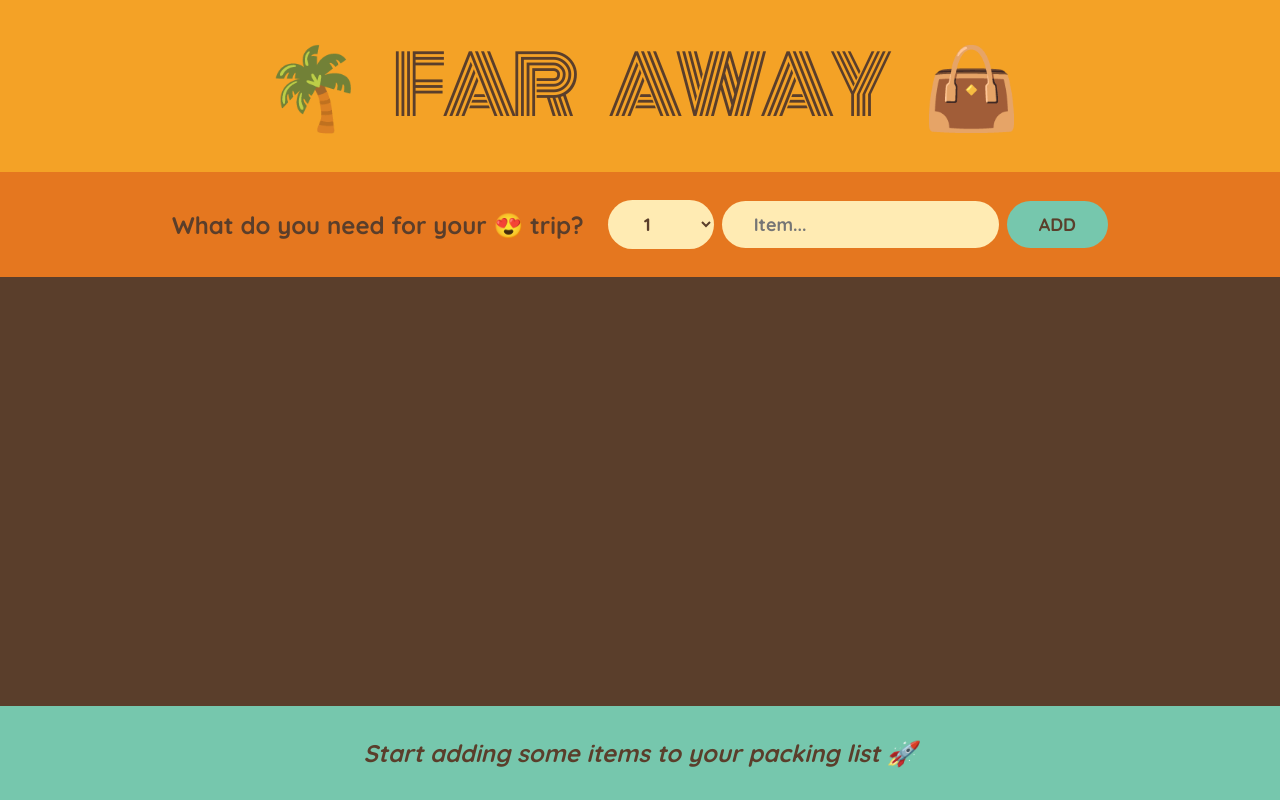
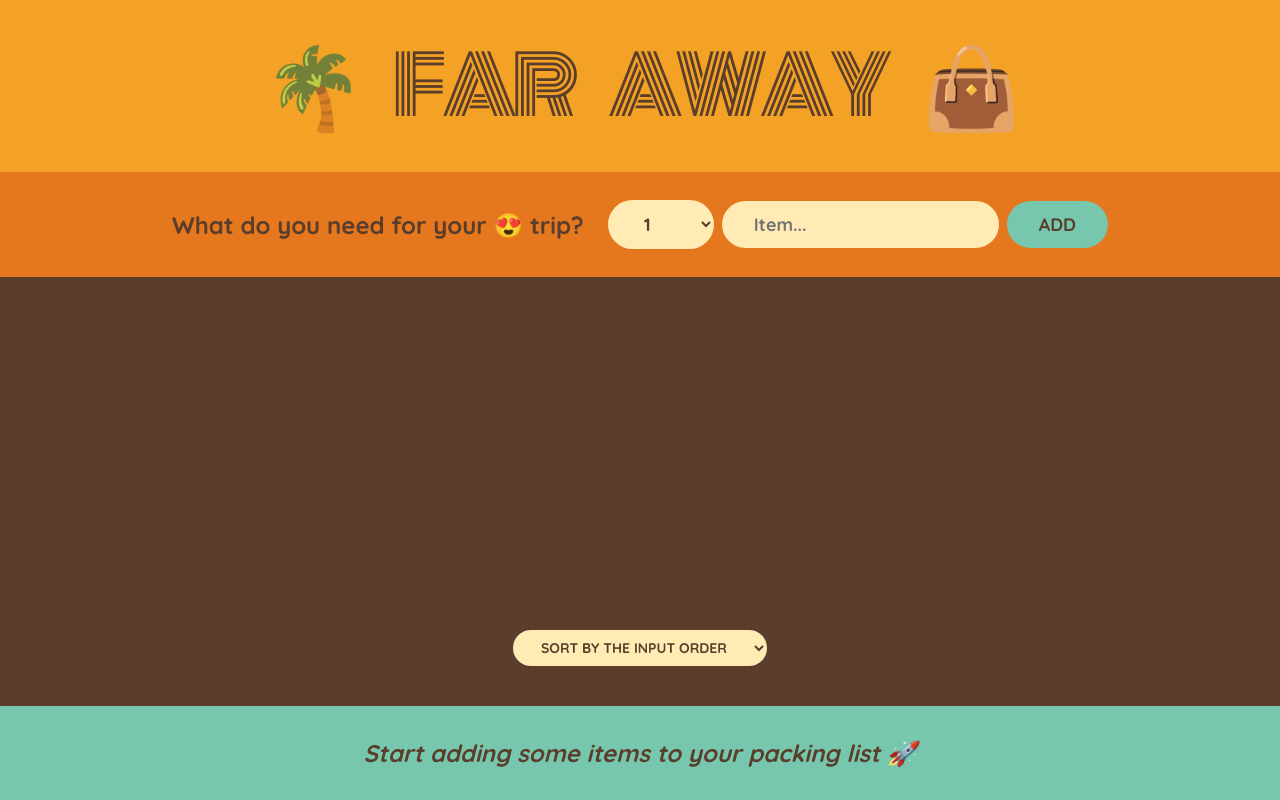
Before and after one commit to ivantxo/05_travel_list, a React (Create React App) app: page / in a window 1280 px wide. Built offline with nearby package versions, Linux system fonts and the light colour scheme.

Commit message:
Sorting items

```diff
--- a/src/PackingList.js
+++ b/src/PackingList.js
@@ -1,10 +1,29 @@
+import { useState } from "react";
 import Item from "./Item";
 
 function PackingList({ items, onDeleteItem, onToggleItem }) {
+  const [sortBy, setSortBy] = useState("input");
+
+  let sortedItems;
+
+  if (sortBy === "input") sortedItems = items;
+
+  if (sortBy === "description") {
+    sortedItems = items
+      .slice()
+      .sort((a, b) => a.description.localeCompare(b.description));
+  }
+
+  if (sortBy === "packed") {
+    sortedItems = items
+      .slice()
+      .sort((a, b) => Number(a.packed) - Number(b.packed));
+  }
+
   return (
     <div className="list">
       <ul>
-        {items.map((item) => (
+        {sortedItems.map((item) => (
           <Item
             key={item.id}
             item={item}
@@ -13,6 +32,14 @@
           />
         ))}
       </ul>
+
+      <div className="actions">
+        <select value={sortBy} onChange={(e) => setSortBy(e.target.value)}>
+          <option value="input">Sort by the input order</option>
+          <option value="description">Sort by description</option>
+          <option value="packed">Sort by packed status</option>
+        </select>
+      </div>
     </div>
   );
 }
```
